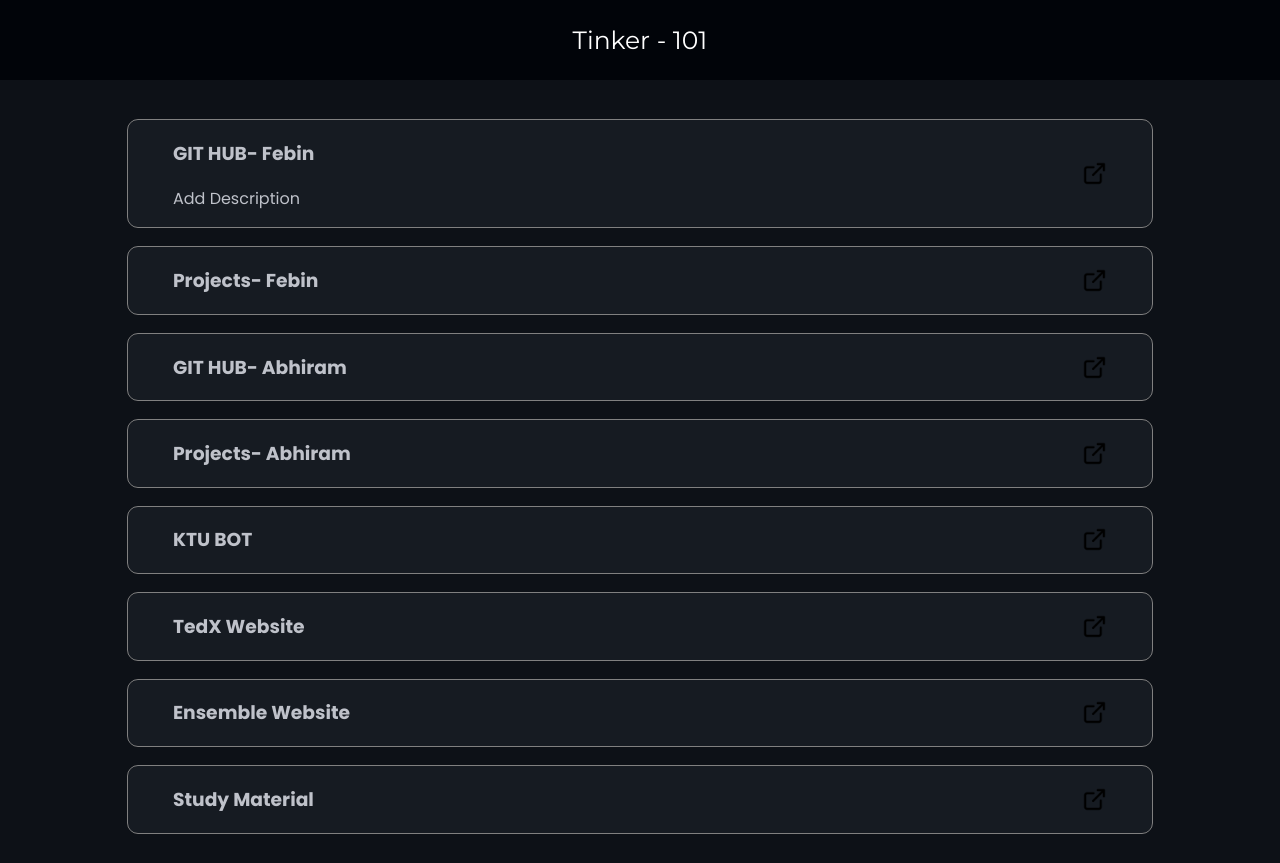
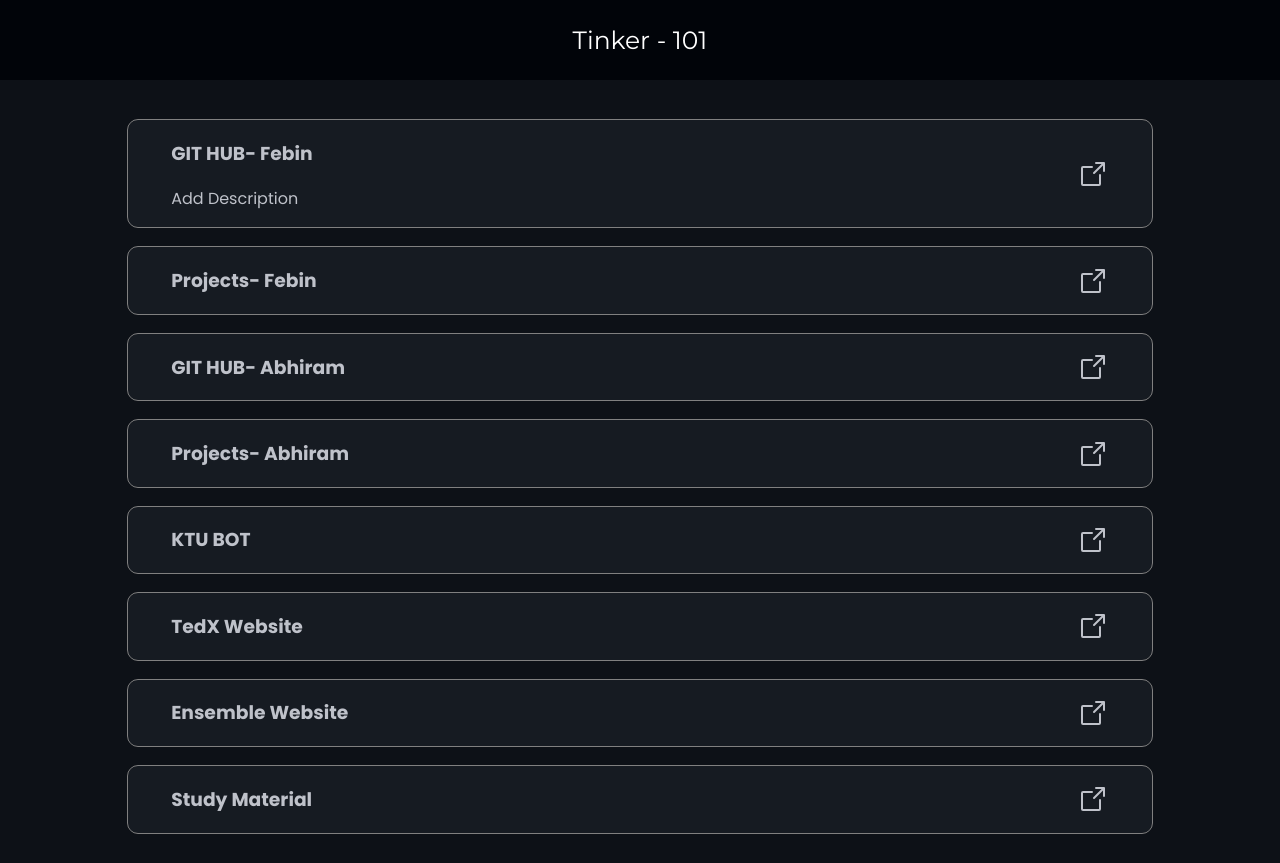
Before and after one commit to abhi5455/Technical-101, a React (Vite) app: page / in a window 1280 px wide. Built offline with nearby package versions, Linux system fonts and the light colour scheme; a web font is replaced by a local one.

Commit message:
Initial Commit

```diff
--- a/src/assets/element.jsx
+++ b/src/assets/element.jsx
@@ -1,12 +1,15 @@
 export function Element({heading ,link, description}) {
     return(
         <a href={link} className="childDiv">
-            <div style={{display: 'flex', justifyContent: 'space-around', alignItems: 'center', width:'100%'}}>
-                <div style={{width:'80%'}}>
+            <div style={{display: 'flex', justifyContent: 'space-around', alignItems: 'center', width: '100%'}}>
+                <div style={{width: '80%'}}>
                     <h3>{heading}</h3>
                     <p>{description}</p>
                 </div>
-                <img alt={"open"} src={"img.png"} style={{height: "25px", width: "25px"}}></img>
+                <svg xmlns="http://www.w3.org/2000/svg" width="32" height="32" fill="#bfc2ca" viewBox="0 0 256 256">
+                    <path
+                        d="M224,104a8,8,0,0,1-16,0V59.32l-66.33,66.34a8,8,0,0,1-11.32-11.32L196.68,48H152a8,8,0,0,1,0-16h64a8,8,0,0,1,8,8Zm-40,24a8,8,0,0,0-8,8v72H48V80h72a8,8,0,0,0,0-16H48A16,16,0,0,0,32,80V208a16,16,0,0,0,16,16H176a16,16,0,0,0,16-16V136A8,8,0,0,0,184,128Z"></path>
+                </svg>
             </div>
         </a>
     )
```
